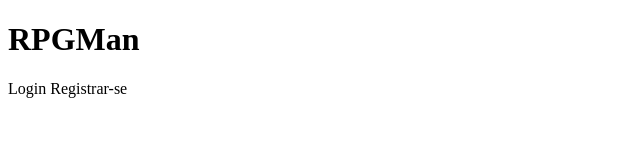
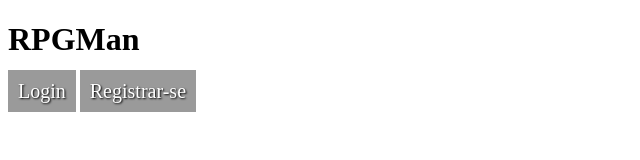
Before and after one commit to RPGMng/rpgman, an Electron app: page pc/paginas/index.html in a window 800 px wide. Shown: the whole page, without its empty margins (0-640 px from the left). Drawn offline with Linux system fonts and the light colour scheme.

Commit message:
Estilizando botões

```diff
--- a/pc/paginas/style/main.css
+++ b/pc/paginas/style/main.css
@@ -1,6 +1,12 @@
 .btn {
     text-decoration: none;
-    color: black;
+    font-size: 20px;
     cursor: pointer;
+    padding: 10px;
+    border: none;
+    text-shadow: #000000 1px 1px 2px;
+    background-color: #9a9a9a;
+    color: #ffffff;
+
 
 }
```
